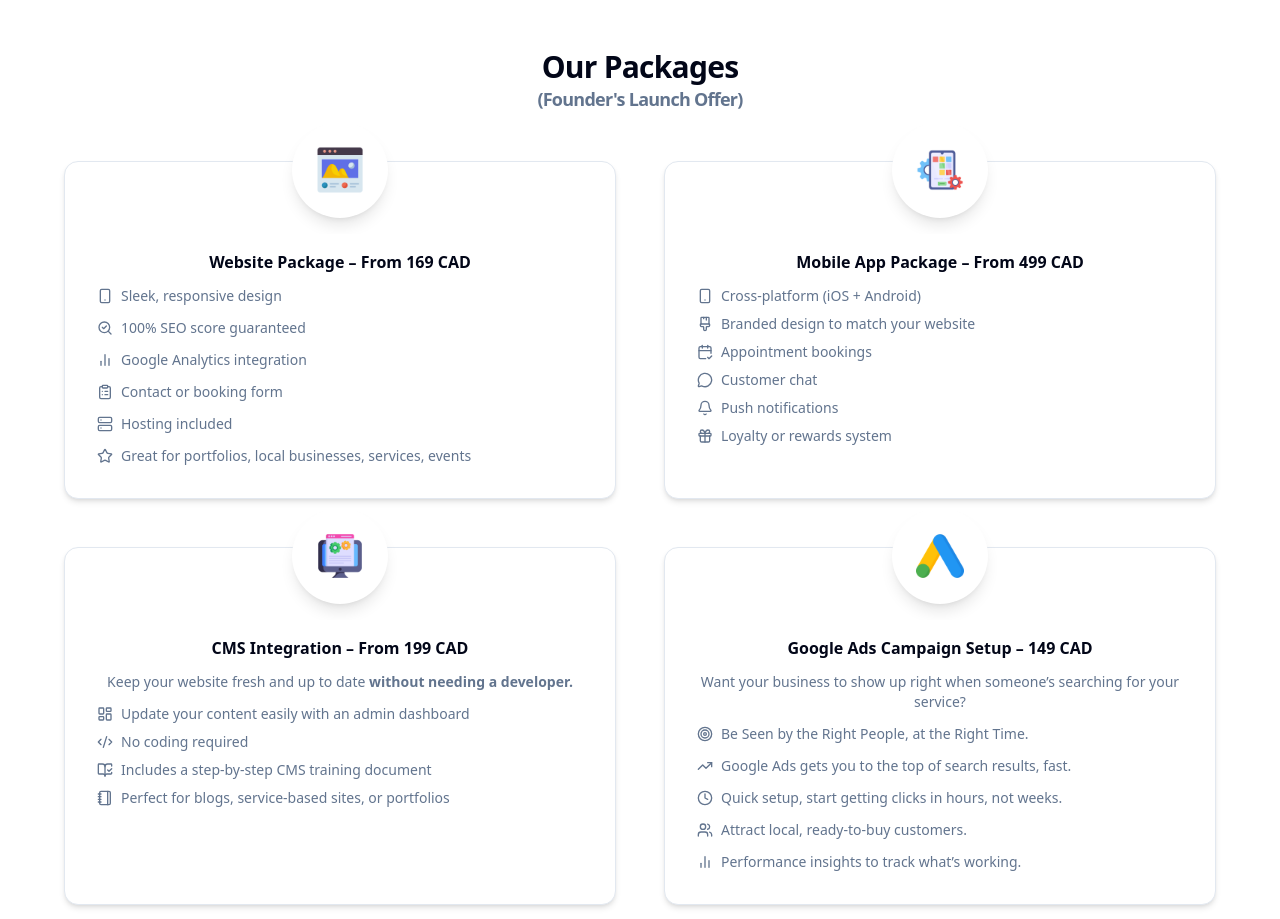
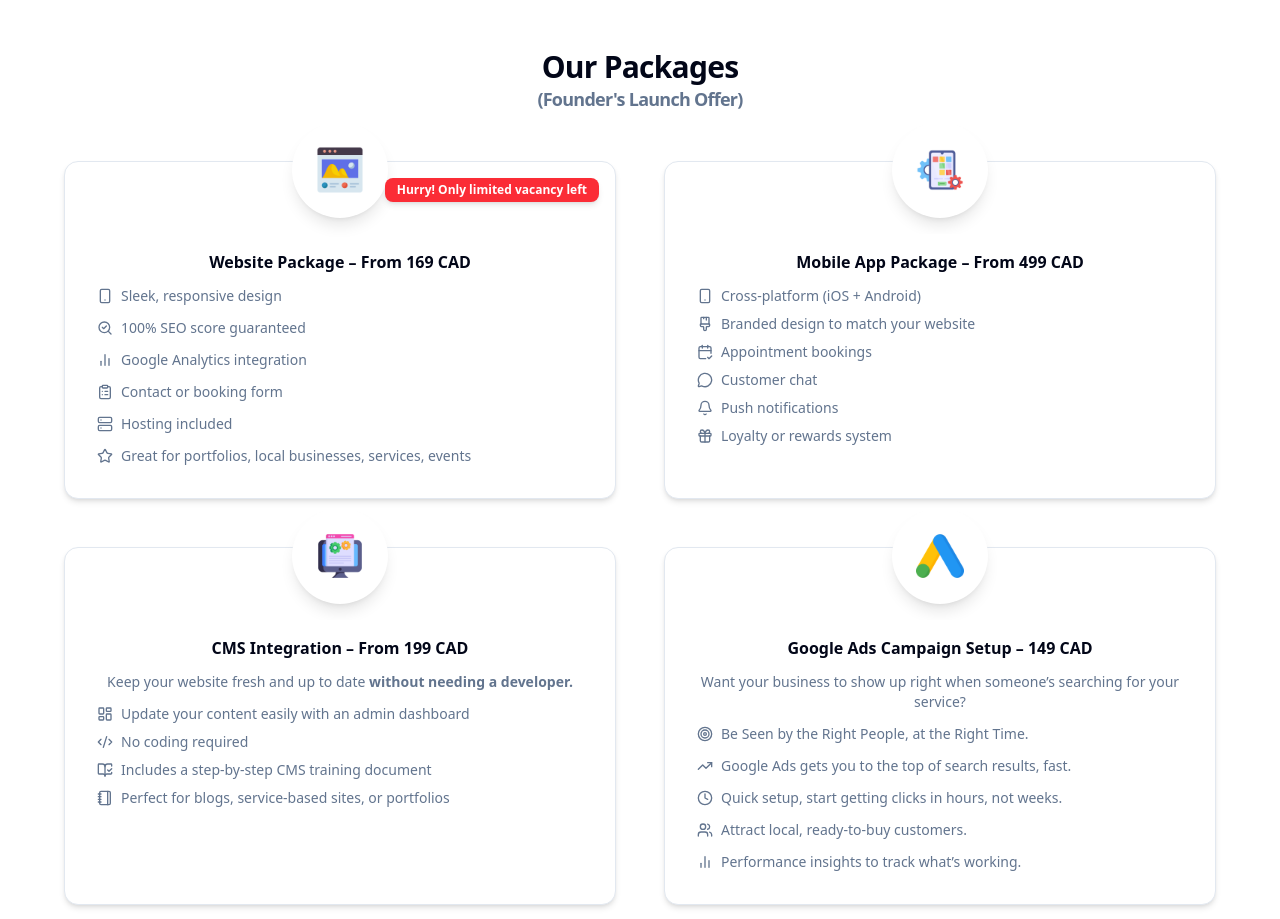
Before and after one commit to abhiram-shaji/the-digital-uplift, a Next.js app: page / in a window 1280 px wide. Shown: the part 880-1799 px from the top of the page. Built offline with nearby package versions, Linux system fonts and the light colour scheme.

Commit message:
Update WebsitePackageCard.tsx

```diff
--- a/src/components/sections/packagecards/WebsitePackageCard.tsx
+++ b/src/components/sections/packagecards/WebsitePackageCard.tsx
@@ -15,8 +15,13 @@ import {
 export default function WebsitePackageCard() {
   return (
     <div className="relative rounded-xl border bg-white shadow-md pt-16 pb-4 px-4 text-center">
-      {/* Icon: bigger and half outside the top */}
-      <div className="absolute -top-10 left-1/2 -translate-x-1/2 w-24 h-24 rounded-full bg-white flex items-center justify-center shadow-lg">
+      {/* 🚩 Banner in top-right corner */}
+      <div className="absolute top-4 right-4 bg-red-500 text-white text-xs font-semibold px-3 py-1 rounded-md shadow-md z-20">
+        Hurry! Only limited vacancy left
+      </div>
+
+      {/* 🟢 Icon - Centered and overlapping top */}
+      <div className="absolute -top-10 left-1/2 -translate-x-1/2 w-24 h-24 rounded-full bg-white flex items-center justify-center shadow-lg z-10">
         <Image
           src="/web-design-icon.png"
           alt="Website Icon"
@@ -25,7 +30,7 @@ export default function WebsitePackageCard() {
         />
       </div>
 
-      {/* Title and content */}
+      {/* 🔵 Main Content */}
       <div className="w-full bg-white/85 backdrop-blur-sm rounded-lg p-4 mt-2">
         <CardTitle className="text-base mb-3">
           Website Package – From 169 CAD
```
